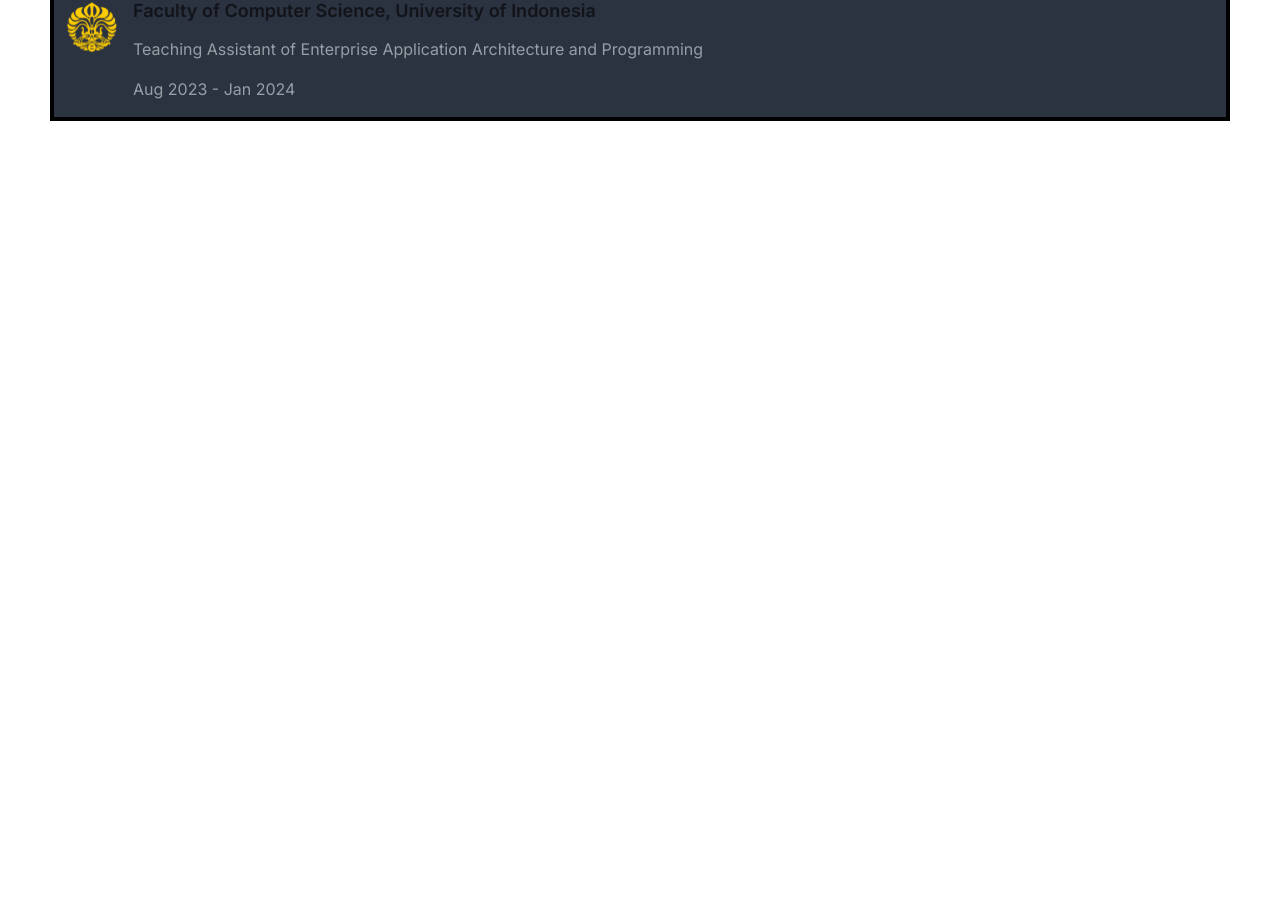
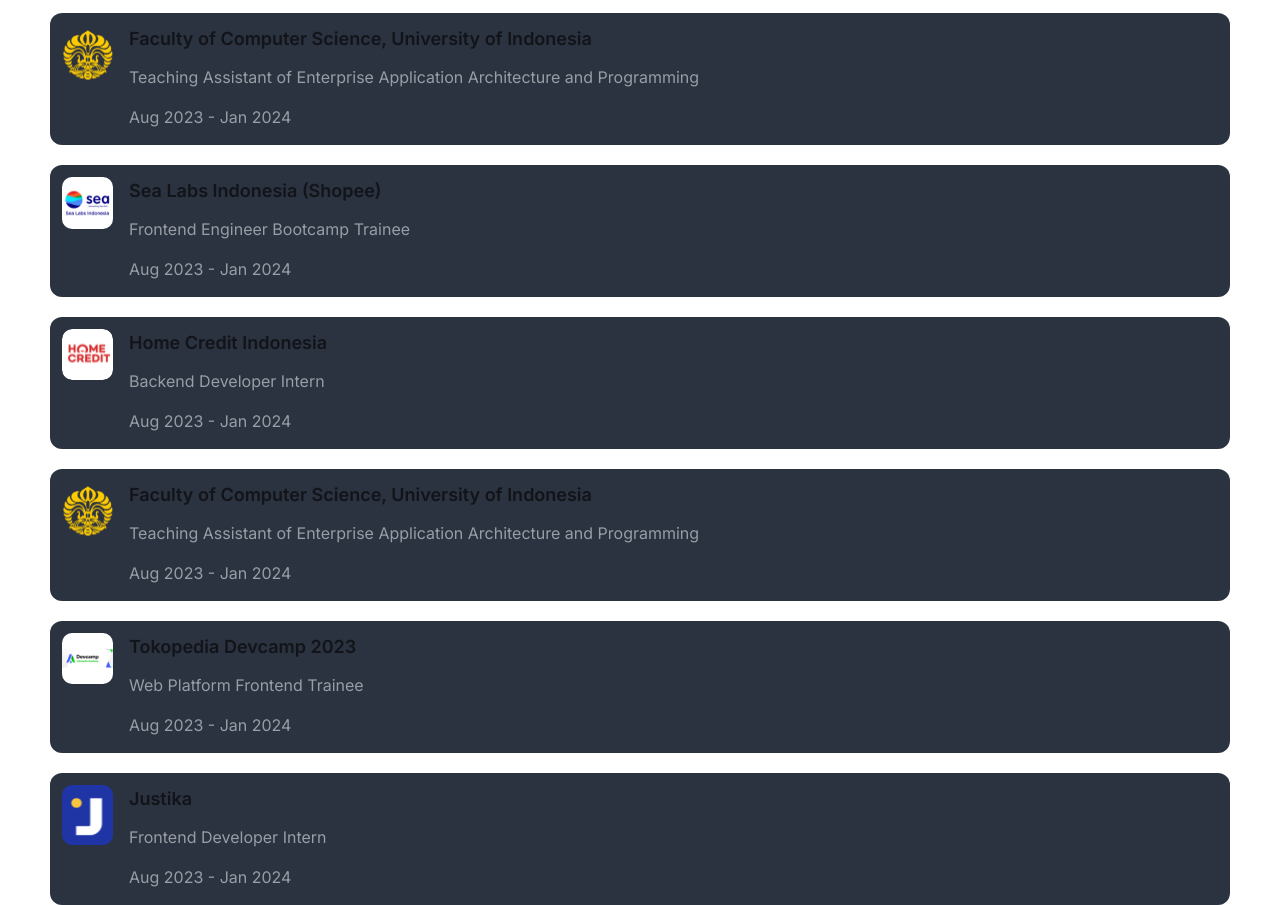
Before and after one commit to endriyanira/my-personal-web, a React (Create React App) app: page / in a window 1280 px wide. Shown: the part 2526-3431 px from the top of the page. Before the commit the page ends 2647 px from the top, so only its background shows below. Built offline with nearby package versions, Linux system fonts and the light colour scheme.

Commit message:
added experiencesList on experience component

```diff
--- a/src/home/Experience.tsx
+++ b/src/home/Experience.tsx
@@ -1,11 +1,69 @@
 import React from "react";
 import ui from "../assets/images/experiences/univIndo.svg";
-// import sealabs from "../assets/images/experiences/sealabs.svg";
-// import hci from "../assets/images/experiences/hci.svg";
-// import devcamp from "../assets/images/experiences/devcamp.svg";
-// import justika from "../assets/images/experiences/justika.svg";
+import sealabs from "../assets/images/experiences/sealabs.svg";
+import hci from "../assets/images/experiences/hci.svg";
+import devcamp from "../assets/images/experiences/devcamp.svg";
+import justika from "../assets/images/experiences/justika.svg";
 
-// const ExperiencesList = [];
+interface ExperienceType {
+  id: number;
+  company: string;
+  role: string;
+  startPeriod: string;
+  endPeriod: string;
+  imgUrl: string;
+}
+
+const ExperiencesList: ExperienceType[] = [
+  {
+    id: 1,
+    company: "Faculty of Computer Science, University of Indonesia",
+    role: "Teaching Assistant of Enterprise Application Architecture and Programming",
+    startPeriod: "1/8/2023",
+    endPeriod: "1/1/2024",
+    imgUrl: ui,
+  },
+  {
+    id: 2,
+    company: "Sea Labs Indonesia (Shopee)",
+    role: "Frontend Engineer Bootcamp Trainee",
+    startPeriod: "1/8/2023",
+    endPeriod: "1/12/2023",
+    imgUrl: sealabs,
+  },
+  {
+    id: 3,
+    company: "Home Credit Indonesia",
+    role: "Backend Developer Intern",
+    startPeriod: "1/8/2022",
+    endPeriod: "1/12/2022",
+    imgUrl: hci,
+  },
+  {
+    id: 4,
+    company: "Faculty of Computer Science, University of Indonesia",
+    role: "Teaching Assistant of Enterprise Application Architecture and Programming",
+    startPeriod: "1/9/2022",
+    endPeriod: "1/1/2023",
+    imgUrl: ui,
+  },
+  {
+    id: 5,
+    company: "Tokopedia Devcamp 2023",
+    role: "Web Platform Frontend Trainee",
+    startPeriod: "1/10/2022",
+    endPeriod: "1/10/2022",
+    imgUrl: devcamp,
+  },
+  {
+    id: 6,
+    company: "Justika",
+    role: "Frontend Developer Intern",
+    startPeriod: "1/1/2022",
+    endPeriod: "1/6/2022",
+    imgUrl: justika,
+  },
+];
 
 const Experience = () => {
   return (
@@ -17,22 +75,30 @@
           <span className="text-secondaryHeadingText">and the </span> hands-on
           experience<span className="text-secondaryHeadingText">.</span>
         </h1>
-        <div className="experiences grid grid-cols-1 gap-5 justify-center border-2">
-          <div className="experience-card flex flex-row border-[2px] gap-4 justify-start items-start relative bg-experienceCardBg p-3">
-            <img src={ui} alt="universitas-indonesia" className="items-start" />
+        <div className="experiences grid grid-cols-1 gap-5 justify-center pt-6 md:pt-8">
+          {ExperiencesList.map((experience) => (
+            <div
+              key={`ExpKey${experience.id.toString()}`}
+              className="experience-card flex flex-row gap-4 justify-start items-start relative bg-experienceCardBg p-3 rounded-xl"
+            >
+              <img
+                src={experience.imgUrl}
+                alt="universitas-indonesia"
+                className="items-start"
+              />
               <div className="experience-detail flex flex-col gap-3 justify-start items-start relative font-inter">
                 <h4 className="experience-company  text-lg font-semibold text-primaryLightText dark:text-primaryDarkText">
-                Faculty of Computer Science, University of Indonesia
+                  {experience.company}
                 </h4>
                 <h6 className="experience-rol text-base text-secondaryDarkText">
-                Teaching Assistant of Enterprise Application Architecture and
-                Programming
+                  {experience.role}
                 </h6>
                 <p className="experience-period text-secondaryDarkText text-wrap">
                   Aug 2023 - Jan 2024
                 </p>
               </div>
             </div>
+          ))}
         </div>
       </div>
     </section>
```
Lines whose indentation alone changed are shown as unchanged.
